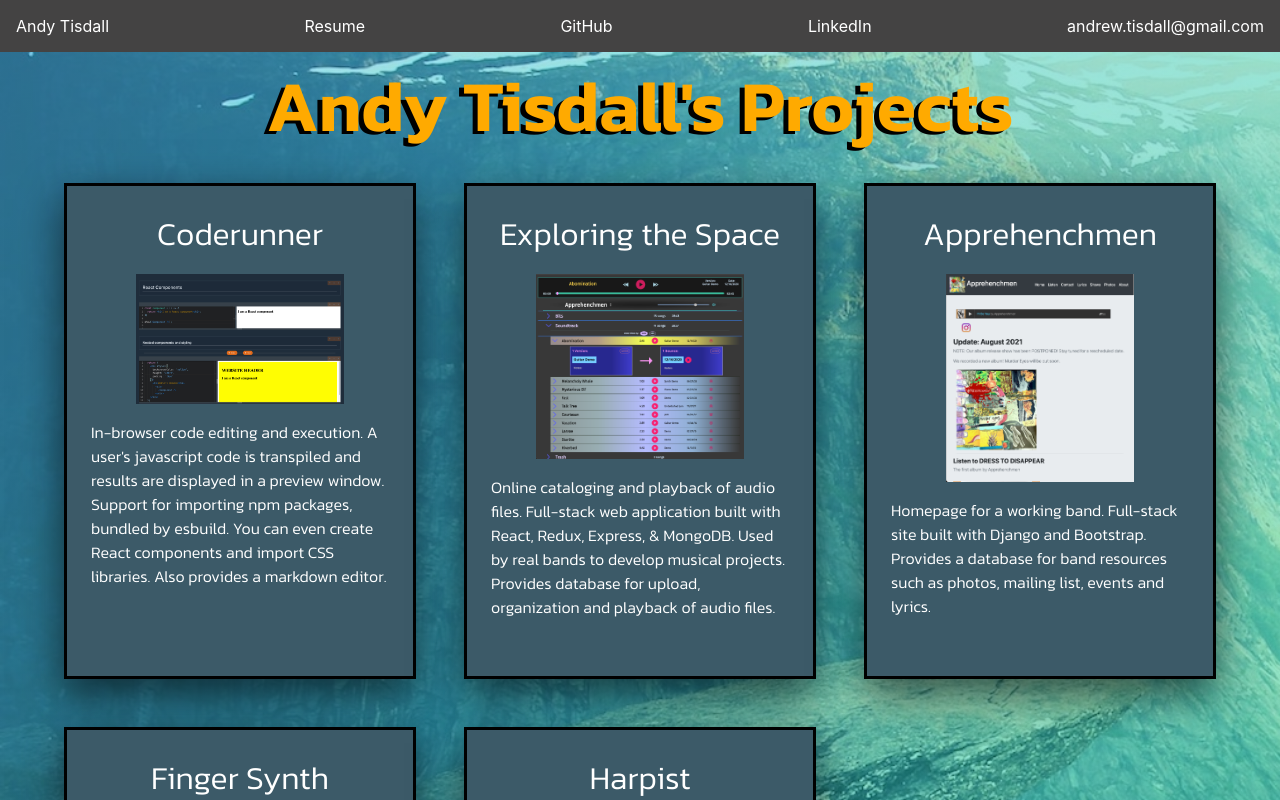
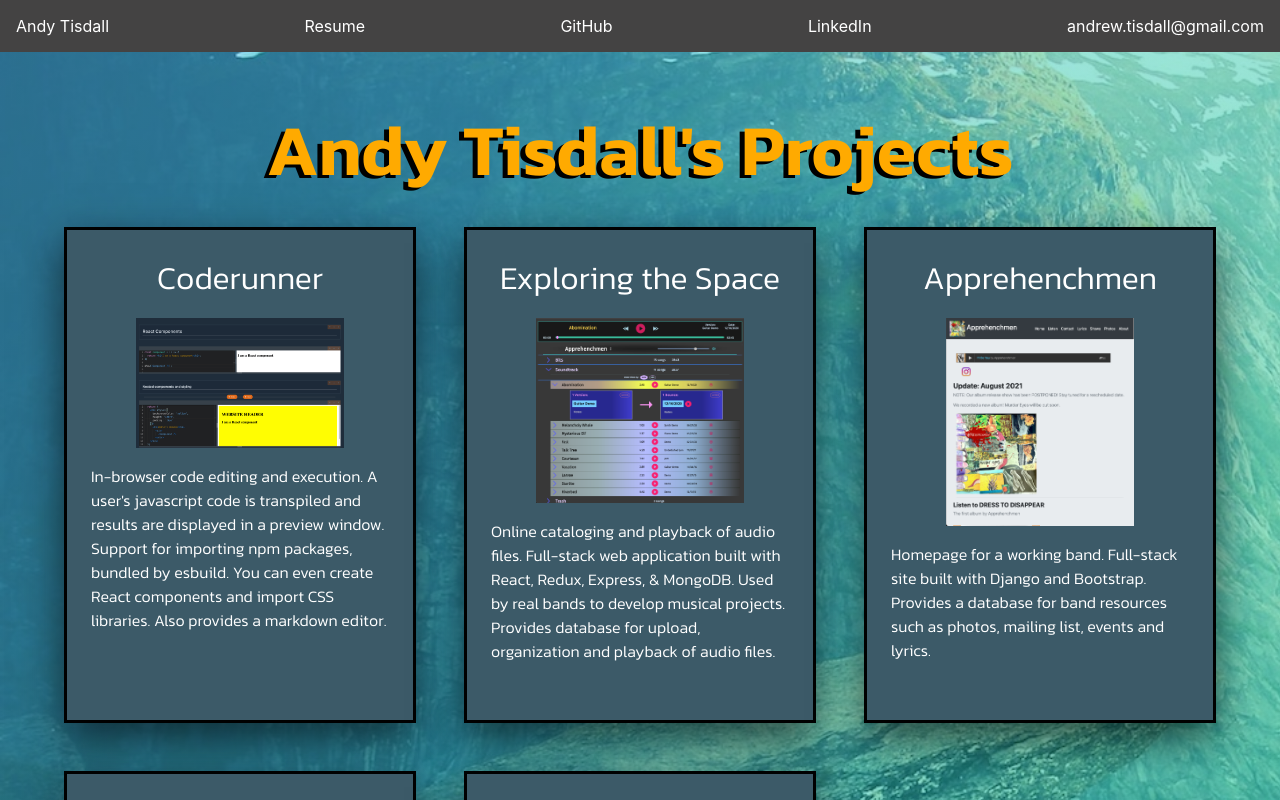
Before and after one commit to andytisdall/andytisdall.github.io, a React (Create React App) app: page / in a window 1280 px wide. Shown: the top 800 px of the page. Built offline with nearby package versions, Linux system fonts and the light colour scheme.

Commit message:
make header fixed at top of screen

```diff
--- a/src/App.css
+++ b/src/App.css
@@ -1,5 +1,6 @@
 .body-container {
   min-width: fit-content;
+  position: relative;
 }
 
 .navbar {
@@ -9,6 +10,14 @@
   justify-content: space-between;
   width: 100%;
   flex-wrap: wrap;
+  position: fixed;
+  top: 0;
+  left: 0;
+  z-index: 100;
+}
+
+@keyframes fadeIn {
+
 }
 
 .link {
@@ -26,6 +35,7 @@
   height: 100%;
   width: 100%;
   font-family: 'Kanit', sans-serif;
+  padding-top: 6rem;
   padding-bottom: 20rem;
 }
 
@@ -42,24 +52,27 @@ a:visited {
   color: rgb(255, 170, 0);
   text-shadow: -5px 3px black;
   animation-name: drop;
-  animation-duration: 1.5s;
+  animation-duration: 2s;
   animation-timing-function: ease-in-out;
 }
 
 @keyframes drop {
   0% {
-    transform: translateY(-20rem);
+    transform: translateY(-30rem);
+    opacity: 0;
   }
 
-  30% {
-    transform: translateY(-20rem);
+  20% {
+    transform: translateY(-30rem);
+    opacity: .5;
   }
 
-  75% {
+  70% {
     transform: translateY(0);
+    opacity: 1;
   }
 
-  90% {
+  80% {
     transform: translateY(-.5rem);
   }
 
@@ -105,7 +118,7 @@ a:visited {
 
 .project-wrapper:hover {
   transform: scale(1.4);
-  z-index: 100;
+  z-index: 50;
 }
 
 @media (max-width: 650px) {
```
